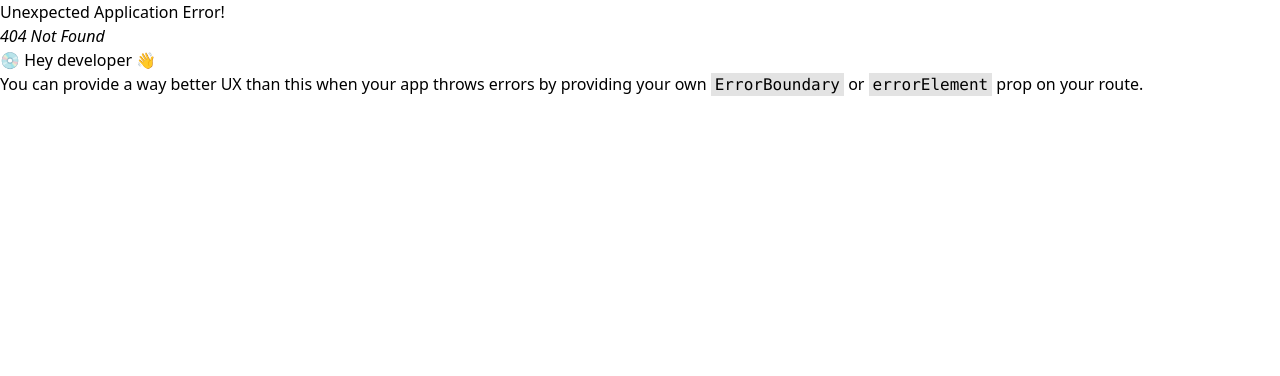
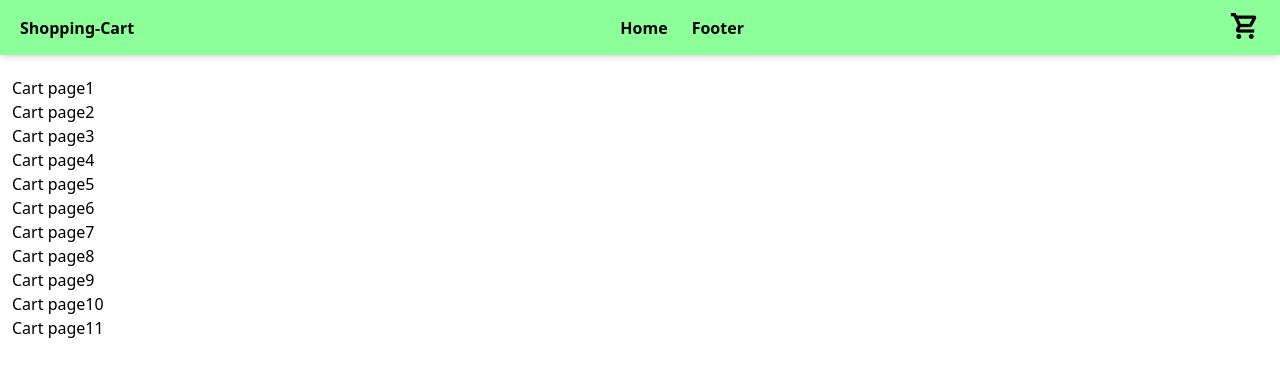
Before and after one commit to sugu2344/Task6, a React (Vite) app: page /cart in a window 1280 px wide. Before the commit this address had no page. Shown: the top 376 px of the page. Built offline with nearby package versions, Linux system fonts and the light colour scheme.

Commit message:
routing issue pending commit

```diff
--- a/src/components/Home.jsx
+++ b/src/components/Home.jsx
@@ -1,15 +1,21 @@
-import Footer from "./footer";
-import LandingPage from "./landingPage";
-import Navbar from "./navbar";
+// import { Outlet } from "react-router-dom";
+// import Footer from "./footer";
+// // import LandingPage from "./landingPage";
+// import Navbar from "./navbar";
+// import Cart from "./cart";
 
-const HomePage = () => {
-  return (
-    <>
-      <Navbar />
-      <LandingPage />
-      <Footer />
-    </>
-  );
-};
+// const HomePage = () => {
+//   return (
+//     <>
+//       <Navbar />
+//       <main>
+//         <Outlet />
+//       </main>
+//       {/* <LandingPage /> */}
+//       <Cart />
+//       <Footer />
+//     </>
+//   );
+// };
 
-export default HomePage;
+// export default HomePage;
--- a/src/components/cart.jsx
+++ b/src/components/cart.jsx
@@ -1,5 +1,21 @@
 const Cart = () => {
-  return <div>Cart page </div>;
+  return (
+    <>
+      <div className="py-16 my-3 mx-3">
+        <p>Cart page1</p>
+        <p>Cart page2</p>
+        <p>Cart page3</p>
+        <p>Cart page4</p>
+        <p>Cart page5</p>
+        <p>Cart page6</p>
+        <p>Cart page7</p>
+        <p>Cart page8</p>
+        <p>Cart page9</p>
+        <p>Cart page10</p>
+        <p>Cart page11</p>
+      </div>
+    </>
+  );
 };
 
 export default Cart;
--- a/src/components/landingPage.jsx
+++ b/src/components/landingPage.jsx
@@ -5,11 +5,11 @@ const LandingPage = () => {
   useEffect(() => {
     fetch("https://fakestoreapi.com/products")
       .then((response) => {
-        console.log(response, ".then1");
+        // console.log(response, ".then1");
         return response.json();
       })
       .then((data) => {
-        console.log(data, ".then2");
+        // console.log(data, ".then2");
         setProducts(data);
       })
       .catch((error) => console.log("error in fetching", error));
--- a/src/components/navbar.jsx
+++ b/src/components/navbar.jsx
@@ -1,3 +1,5 @@
+import { Outlet } from "react-router-dom";
+
 const Navbar = () => {
   return (
     <>
@@ -23,6 +25,9 @@ const Navbar = () => {
           </div>
         </div>
       </header>
+      <main>
+        <Outlet />
+      </main>
     </>
   );
 };
```
Also changed, not shown: src/App.jsx (+18 -6 lines).
